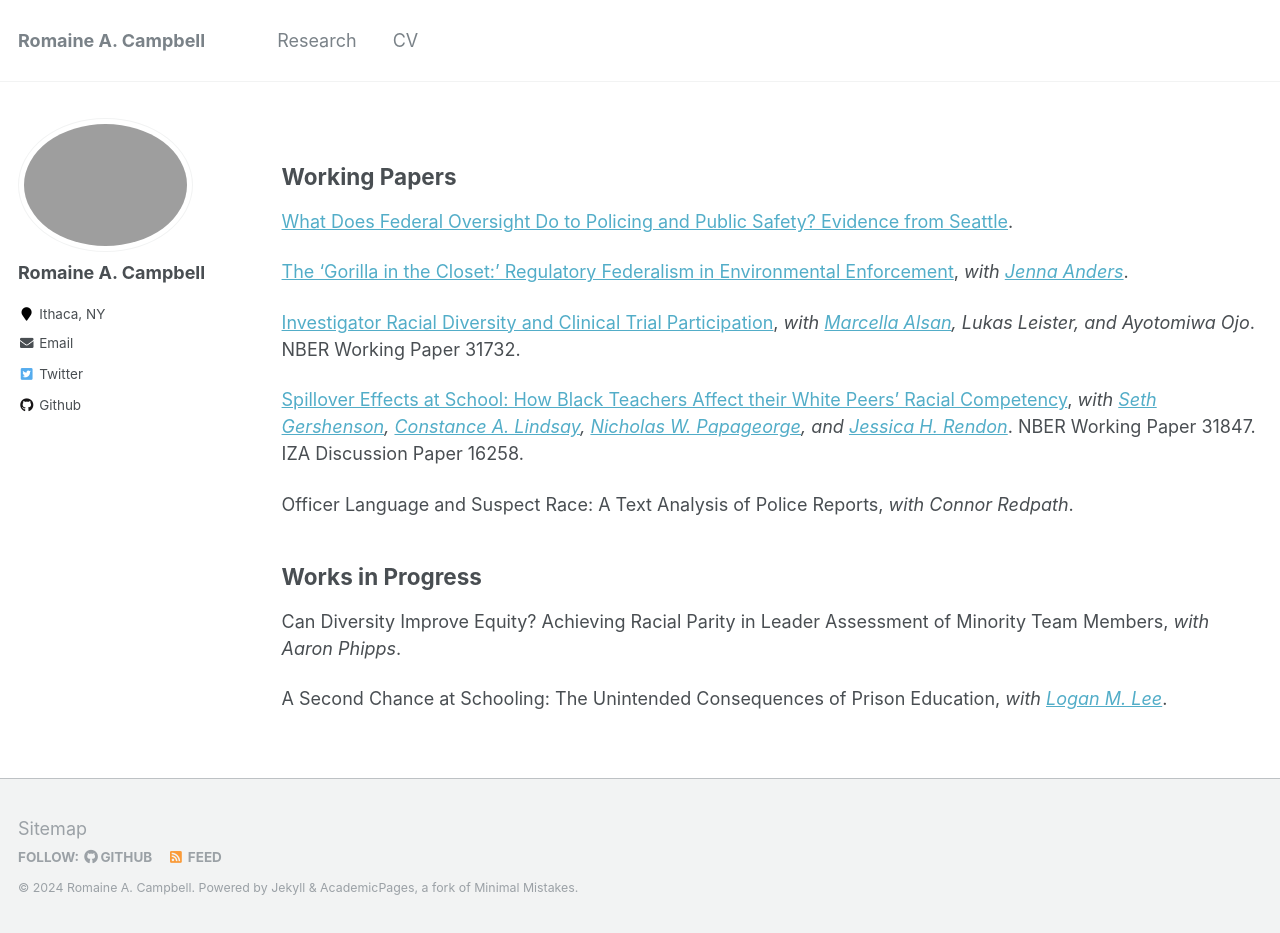
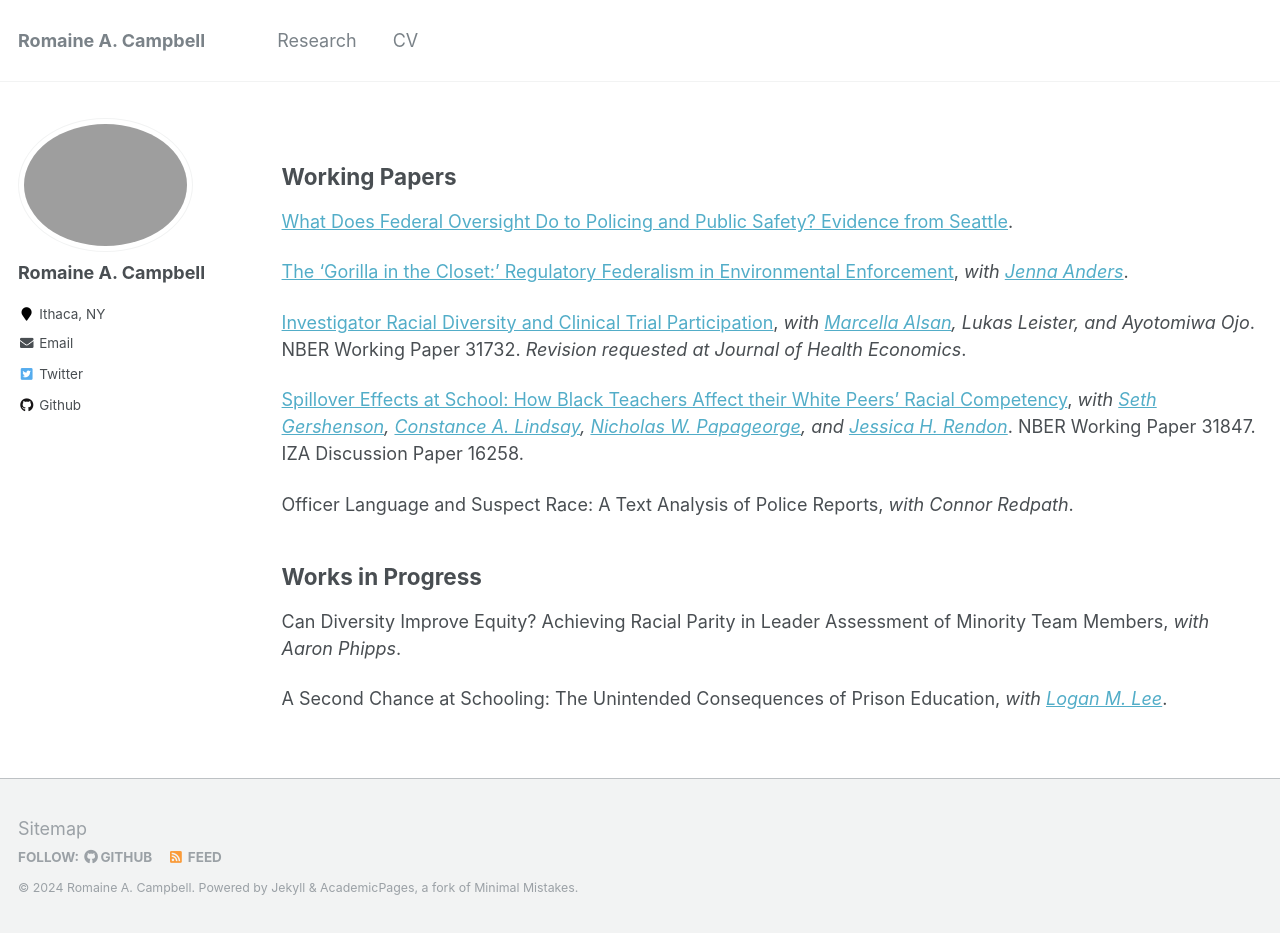
Before and after one commit to romainecampbell/romainecampbell.github.io, a Jekyll site: the page built from _pages/research.md, in a window 1280 px wide and 933 px high. Built offline with Jekyll 4.4.1, drawn with Linux system fonts in a browser that asks for light colours.

Commit message:
Update research.md

```diff
--- a/_pages/research.md
+++ b/_pages/research.md
@@ -11,7 +11,7 @@
 
 [The ‘Gorilla in the Closet:’ Regulatory Federalism in Environmental Enforcement](http://jenna-anders.github.io/files/ac_epa.pdf), *with [Jenna Anders](http://www.jennaanders.com/)*.
 
-[Investigator Racial Diversity and Clinical Trial Participation](https://www.nber.org/papers/w31732), *with [Marcella Alsan](https://www.hks.harvard.edu/faculty/marcella-alsan), Lukas Leister, and Ayotomiwa Ojo*. NBER Working Paper 31732.
+[Investigator Racial Diversity and Clinical Trial Participation](https://www.nber.org/papers/w31732), *with [Marcella Alsan](https://www.hks.harvard.edu/faculty/marcella-alsan), Lukas Leister, and Ayotomiwa Ojo*. NBER Working Paper 31732. *Revision requested at Journal of Health Economics*.
 
 [Spillover Effects at School: How Black Teachers Affect their White Peers’ Racial Competency](https://www.nber.org/papers/w31847), *with [Seth Gershenson](https://www.sethgershenson.com/), [Constance A. Lindsay](https://ed.unc.edu/people/constance-a-lindsay/), [Nicholas W. Papageorge](https://nicholaswpapageorge.com/), and [Jessica H. Rendon](https://www.jessicahrendon.com/bio)*. NBER Working Paper 31847. IZA Discussion Paper 16258.
 
```
